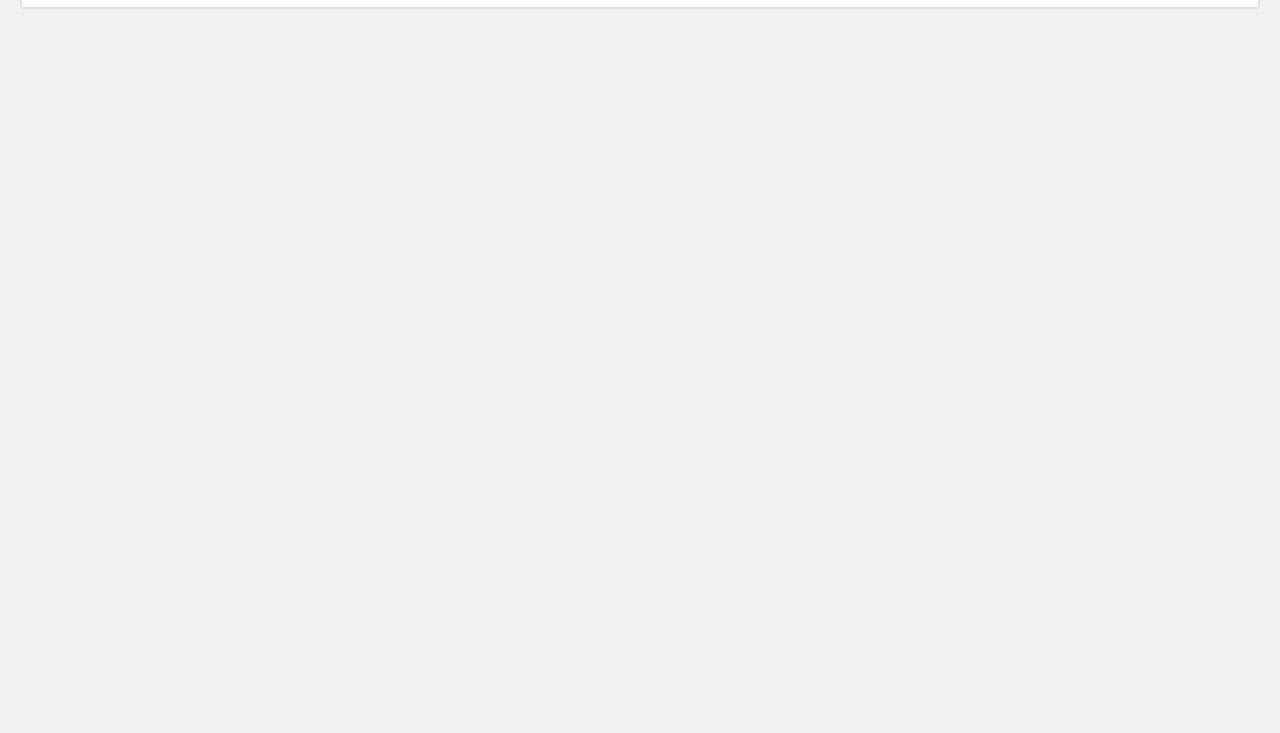
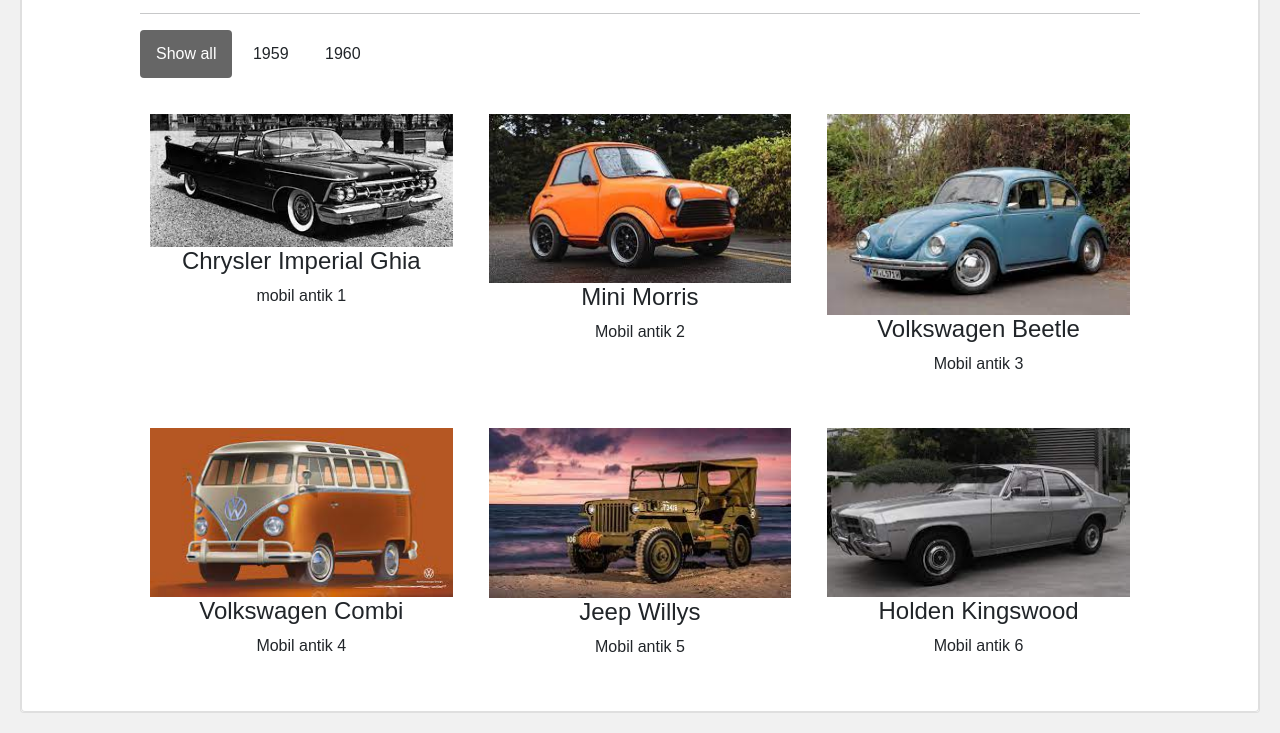
Before and after one commit to DimasHalen16/TribusBlog, a plain HTML site: page index.html in a window 1280 px wide. Shown: the part 1662-2395 px from the top of the page. Before the commit the page ends 1691 px from the top, so only its background shows below. Drawn offline with nearby package versions, Linux system fonts and the light colour scheme; a web font is replaced by a local one.

Commit message:
Update index.html

```diff
--- a/index.html
+++ b/index.html
@@ -98,7 +98,7 @@
     </p>
 
   <div class="container">
-    <src="m2.jfif" alt="Avatar" class="image">
+    <img src="m2.jfif" alt="Avatar" class="image">
     <div class="overlay">
       <div class="text">Mercedes Benz 280SE</div>
     </div>
@@ -228,21 +228,21 @@
     <div class="row">
       <div class="column nature">
         <div class="content">
-          <src="m3.jfif" alt="Chrysler Imperial Ghia" style="width:100%">
+          <img src="m3.jfif" alt="Chrysler Imperial Ghia" style="width:100%">
           <h4>Chrysler Imperial Ghia</h4>
           <p>mobil antik 1</p>
         </div>
       </div>
       <div class="column nature">
         <div class="content">
-        <src="m4.jfif" alt="Mini Morris" style="width:100%">
+        <img src="m4.jfif" alt="Mini Morris" style="width:100%">
           <h4>Mini Morris</h4>
           <p>Mobil antik 2</p>
         </div>
       </div>
       <div class="column nature">
         <div class="content">
-        <src="m5.jfif" alt="Volkswagen Beetle" style="width:100%">
+        <img src="m5.jfif" alt="Volkswagen Beetle" style="width:100%">
           <h4>Volkswagen Beetle</h4>
           <p>Mobil antik 3</p>
         </div>
@@ -250,21 +250,21 @@
 
       <div class="column cars">
         <div class="content">
-          <src="m6.jfif" alt="Volkswagen Combi" style="width:100%">
+          <img src="m6.jfif" alt="Volkswagen Combi" style="width:100%">
           <h4>Volkswagen Combi</h4>
           <p>Mobil antik 4</p>
         </div>
       </div>
       <div class="column cars">
         <div class="content">
-        <src="m7.jfif" alt="Jeep Willys" style="width:100%">
+        <img src="m7.jfif" alt="Jeep Willys" style="width:100%">
           <h4>Jeep Willys</h4>
           <p>Mobil antik 5</p>
         </div>
       </div>
       <div class="column cars">
         <div class="content">
-        <src="m8.jfif" alt="Holden Kingswood" style="width:100%">
+        <img src="m8.jfif" alt="Holden Kingswood" style="width:100%">
           <h4>Holden Kingswood</h4>
           <p>Mobil antik 6</p>
         </div>
```
